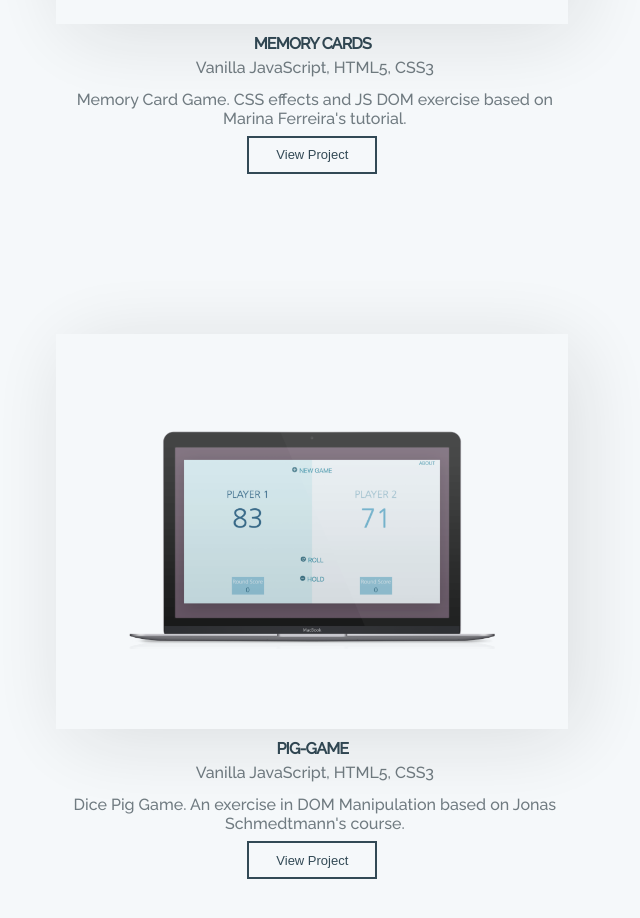
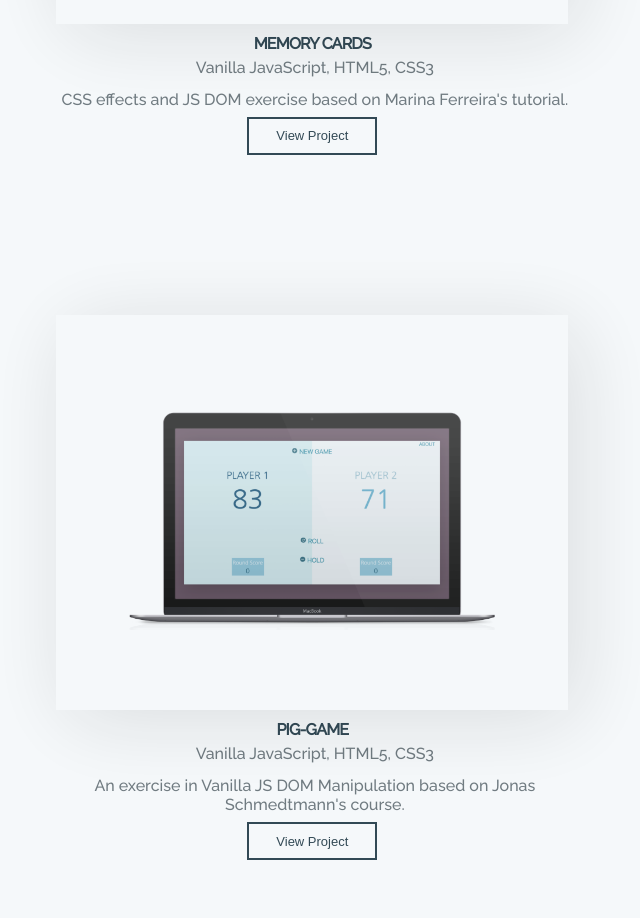
Before and after one commit to asabogal/alejandro-sabogal.com, a React (Create React App) app: page /#/portfolio in a window 1280 px wide. Shown: the part 3554-4472 px from the top of the page, without its empty margins (541-1181 px from the left). Built offline with nearby package versions, Linux system fonts and the light colour scheme.

Commit message:
add Exercise description

```diff
--- a/src/data/exercisesData.js
+++ b/src/data/exercisesData.js
@@ -5,7 +5,7 @@ export const exercisesData = [
   {
     id: 1,
     name: "Pig-Game",
-    description: "Dice Pig Game. An exercise in DOM Manipulation based on Jonas Schmedtmann's course.",
+    description: "An exercise in Vanilla JS DOM Manipulation based on Jonas Schmedtmann's course.",
     tools: "Vanilla JavaScript, HTML5, CSS3",
     repoLink: "https://github.com/asabogal/pig-game",
     image: pig_game,
@@ -14,7 +14,7 @@ export const exercisesData = [
   {
     id: 2,
     name: "Memory Cards",
-    description: "Memory Card Game. CSS effects and JS DOM exercise based on Marina Ferreira's tutorial.",
+    description: "CSS effects and JS DOM exercise based on Marina Ferreira's tutorial.",
     tools: "Vanilla JavaScript, HTML5, CSS3",
     repoLink: "https://github.com/asabogal/memory-game",
     image: memory_game,
```
